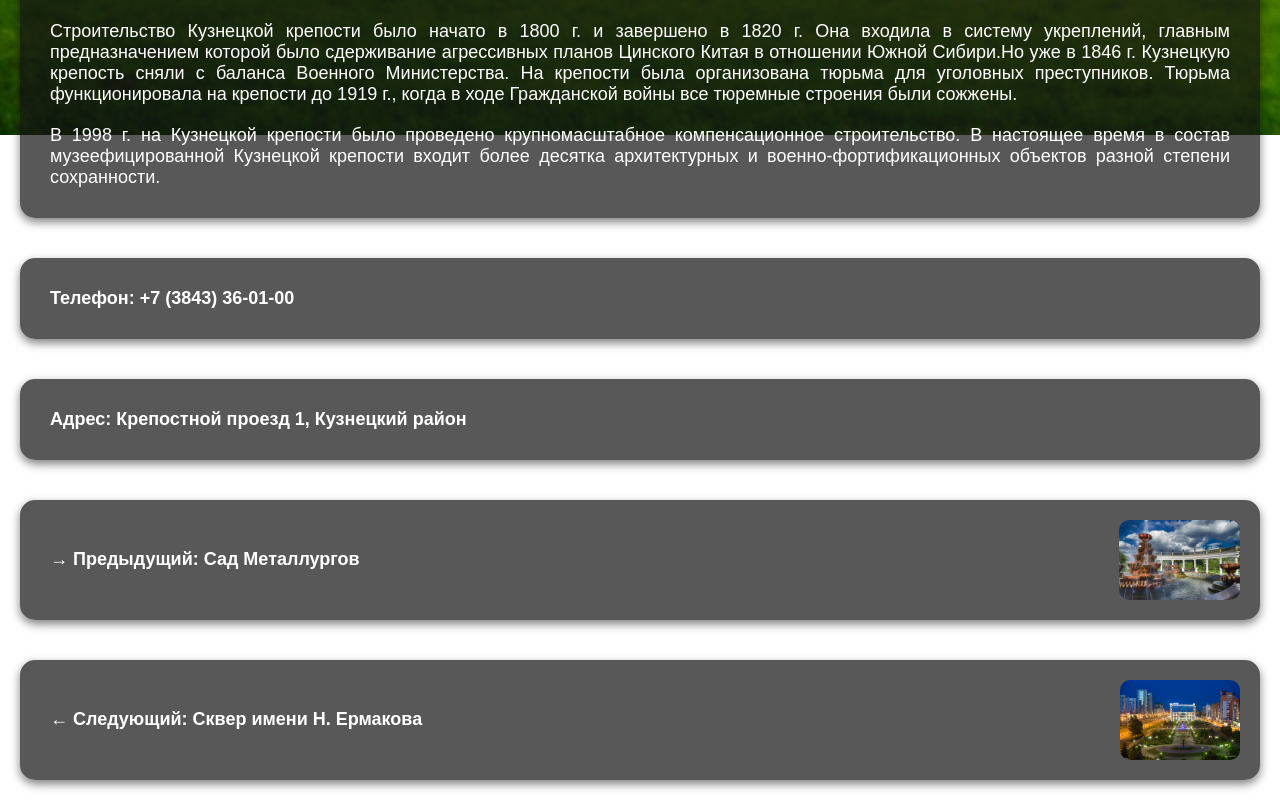
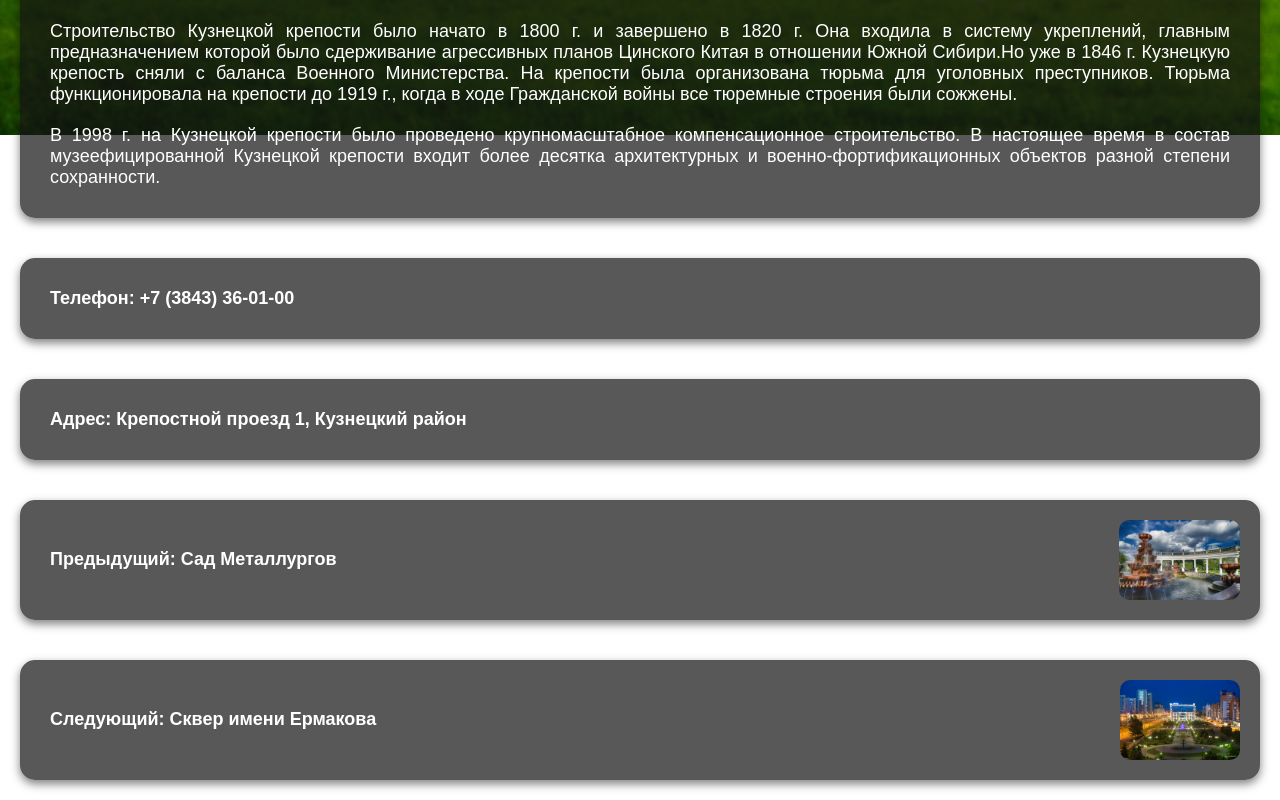
Before and after one commit to felix-4080/felix-4080.github.io, a plain HTML site: page park3.html in a window 1280 px wide. Shown: the part 1043-1843 px from the top of the page. Drawn offline with Linux system fonts and the light colour scheme.

Commit message:
Update park3.html

```diff
--- a/park3.html
+++ b/park3.html
@@ -44,7 +44,7 @@
     <div class="container">
         <div class="block">
             <a href="park2.html" style="display: flex; align-items: center; justify-content: space-between; width: 100%; height: 100%;">
-                <p class="boldtext" style="text-align: left">→ Предыдущий: Сад Металлургов</p>
+                <p class="boldtext" style="text-align: left">Предыдущий: Сад Металлургов</p>
                 <img src="image4.jpg" alt="Превьюшка предыдущего" style="height: 80px; width: auto; object-fit: contain; border-radius: 10px;" />
             </a>
         </div>
@@ -52,7 +52,7 @@
     <div class="container">
         <div class="block">
             <a href="park4.html" style="display: flex; align-items: center; justify-content: space-between; width: 100%; height: 100%;">
-                <p class="boldtext" style="text-align: lefty">← Следующий: Сквер имени Н. Ермакова</p>
+                <p class="boldtext" style="text-align: lefty">Следующий: Сквер имени Ермакова</p>
                 <img src="image10.jpg" alt="Превьюшка следующего" style="height: 80px; width: auto; object-fit: contain; border-radius: 10px;" />
             </a>
         </div>
```
